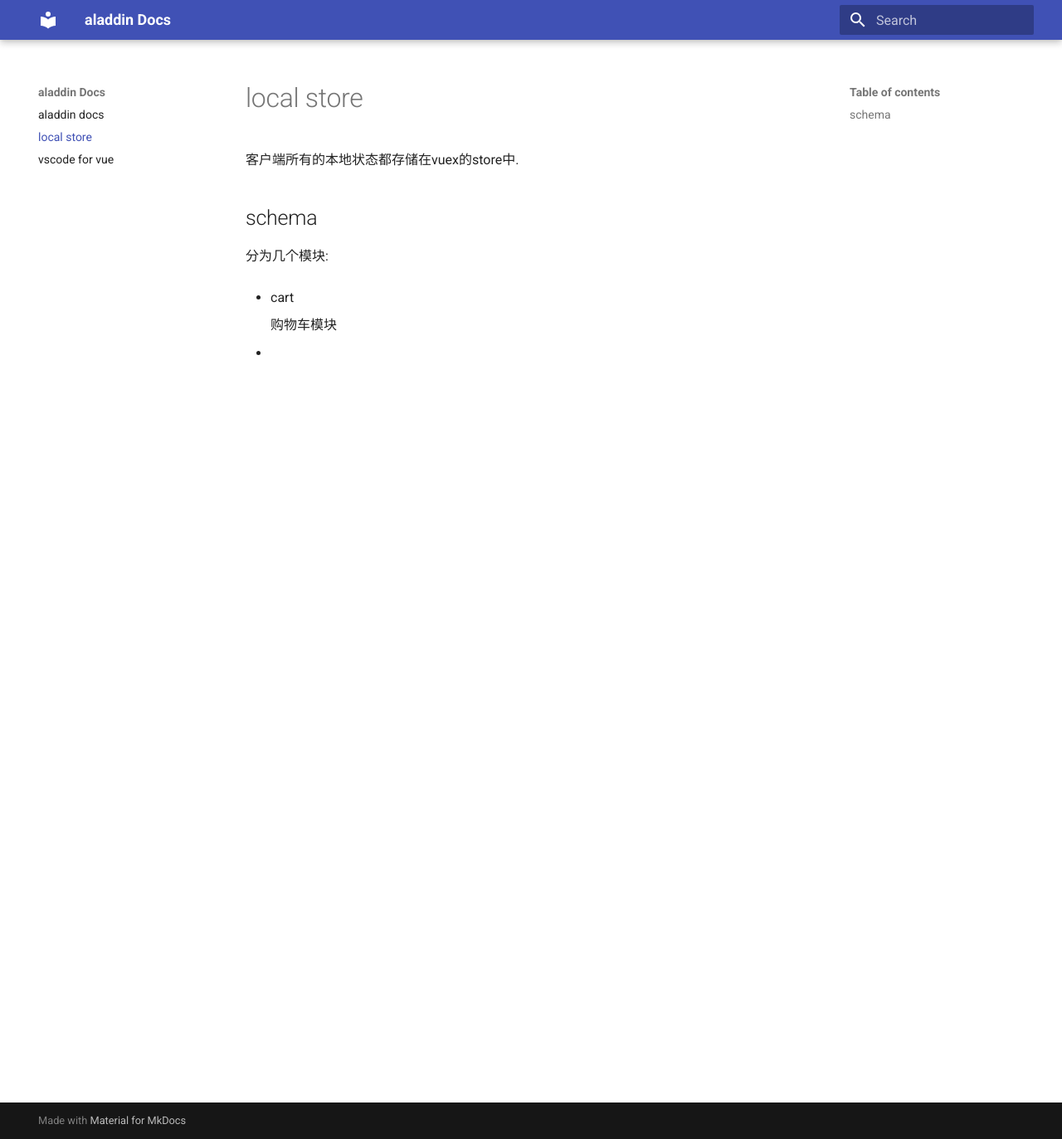
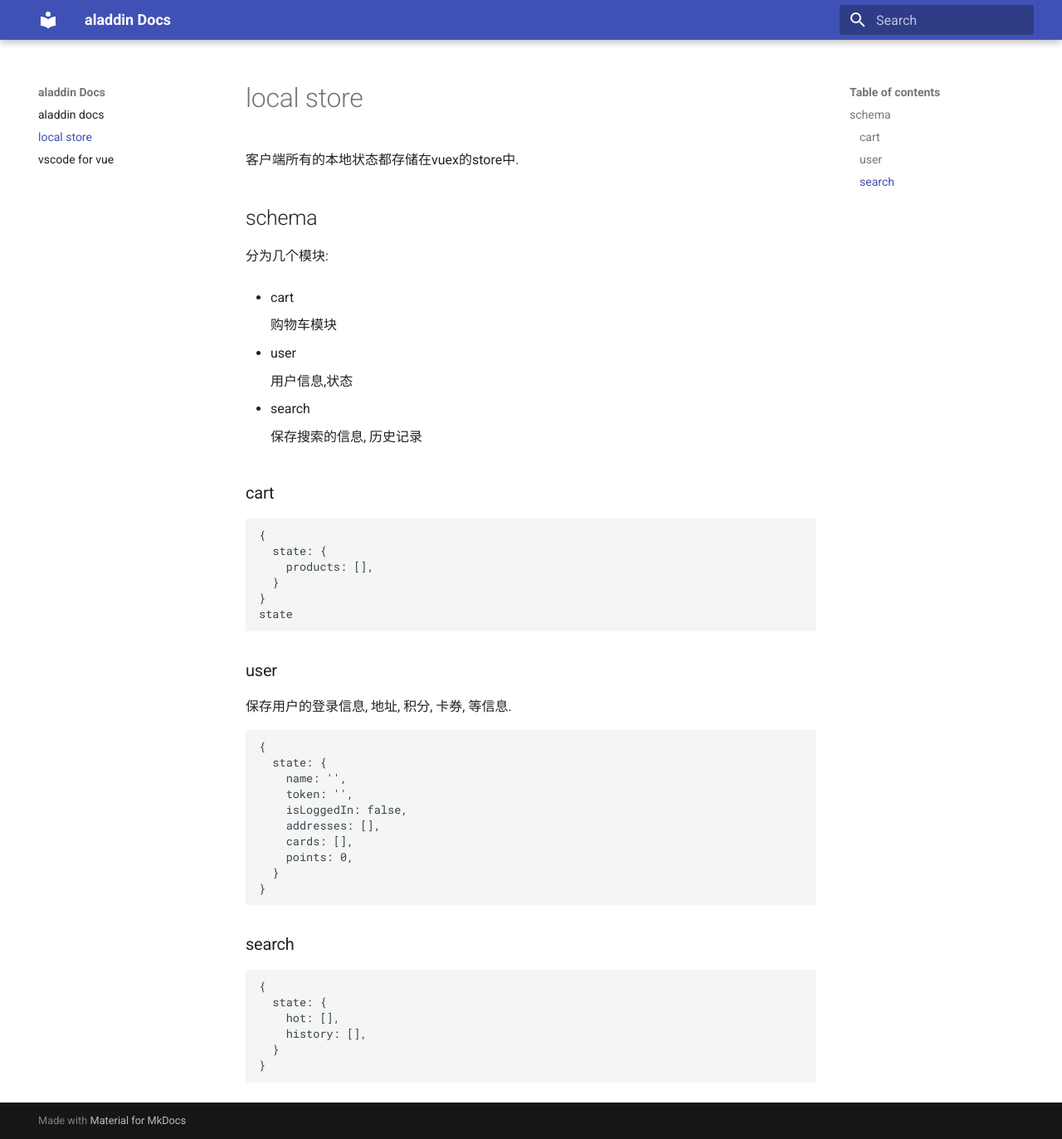
Before and after one commit to niaoren97/aladdin, an MkDocs documentation site: the page built from docs/docs/store.md, in a window 1280 px wide and 1373 px high. Shown: the whole window at 83% size. Built offline with MkDocs 1.6.1 and Material for MkDocs 9.7.7, drawn with Linux system fonts in a browser that asks for light colours.

Commit message:
config, store

````diff
--- a/docs/docs/store.md
+++ b/docs/docs/store.md
@@ -10,6 +10,50 @@
 
     购物车模块
 
--
+- user
 
-###
+    用户信息,状态
+
+- search
+
+    保存搜索的信息, 历史记录
+
+
+### cart
+
+```js
+{
+  state: {
+    products: [],
+  }
+}
+state
+```
+
+### user
+
+保存用户的登录信息, 地址, 积分, 卡券, 等信息.
+
+```js
+{
+  state: {
+    name: '',
+    token: '',
+    isLoggedIn: false,
+    addresses: [],
+    cards: [],
+    points: 0,
+  }
+}
+```
+
+### search
+
+```js
+{
+  state: {
+    hot: [],
+    history: [],
+  }
+}
+```
````
Also changed, not shown: docs/docs/vscode 配置for vue.md (+4 -3 lines), vue.config.js (added, +16 -0 lines), 5 other files.
